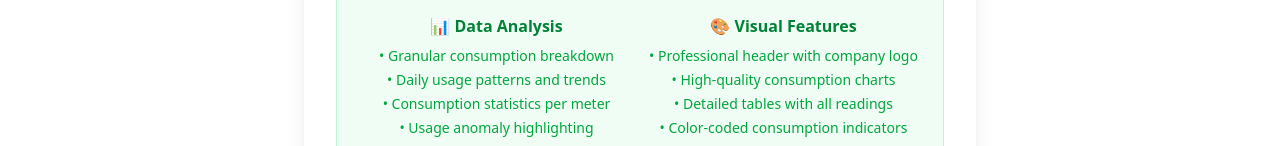
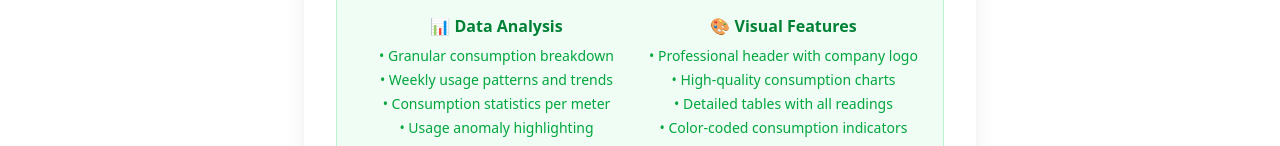
Before and after one commit to Asadullah404/Home-React-1, a React (Vite) app: page /Genpdf in a window 1280 px wide. Shown: the part 806-952 px from the top of the page. Built offline with nearby package versions, Linux system fonts and the light colour scheme; no server answers.

Commit message:
Update Genpdf.jsx

```diff
--- a/src/pages/Genpdf.jsx
+++ b/src/pages/Genpdf.jsx
@@ -435,7 +435,7 @@ const GenPDF = () => {
                   const chartData = {
                     labels: consumptionData.slice(0, 20).map((row) => row[0]), // Limit to 20 points for readability
                     datasets: [{
-                      label: 'Daily Consumption',
+                      label: 'Weekly Consumption',
                       data: consumptionData.slice(0, 20).map((row) => parseFloat(row[3])),
                       borderColor: color.border,
                       backgroundColor: color.bg,
@@ -448,7 +448,7 @@ const GenPDF = () => {
                   };
 
                   const chartOptions = {
-                    title: `Daily Consumption Pattern - Meter ${meterId}`,
+                    title: `Weekly Consumption Pattern - Meter ${meterId}`,
                     xAxisLabel: 'Date',
                     yAxisLabel: 'Units Consumed',
                     beginAtZero: true
@@ -527,7 +527,7 @@ const GenPDF = () => {
           </div>
           <div className="ml-3">
             <p className="text-sm text-green-700">
-              <strong>Detailed Analysis Features:</strong> Granular consumption breakdown, daily usage patterns, detailed tables with all readings, and usage anomaly highlighting.
+              <strong>Detailed Analysis Features:</strong> Granular consumption breakdown, Weekly usage patterns, detailed tables with all readings, and usage anomaly highlighting.
             </p>
           </div>
         </div>
@@ -615,7 +615,7 @@ const GenPDF = () => {
                 <h4 className="font-semibold text-green-700 mb-2">📊 Data Analysis</h4>
                 <ul className="text-sm text-green-600 space-y-1">
                   <li>• Granular consumption breakdown</li>
-                  <li>• Daily usage patterns and trends</li>
+                  <li>• Weekly usage patterns and trends</li>
                   <li>• Consumption statistics per meter</li>
                   <li>• Usage anomaly highlighting</li>
                 </ul>
@@ -649,4 +649,5 @@ const GenPDF = () => {
   );
 };
 
+
 export default GenPDF;
```
